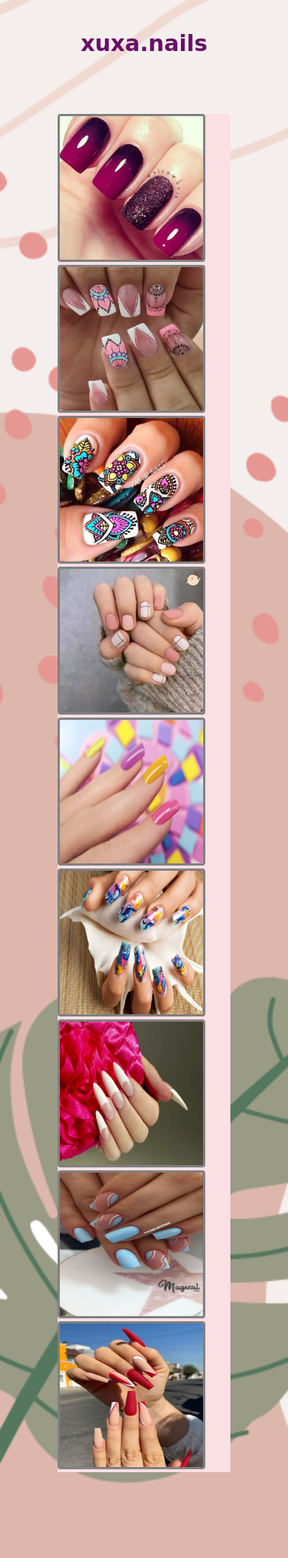
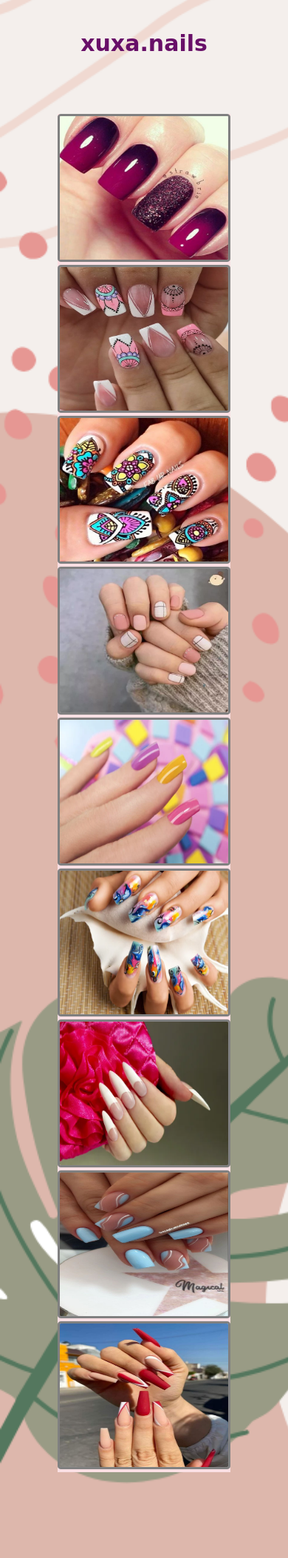
Before and after one commit to arielschinocca/proyecto-xuxa, a PHP site: page / in a window 390 px wide. Shown: the part 377-2483 px from the top of the page at 74% size. Run offline with PHP 8.4, Linux system fonts and the light colour scheme; some libraries are stand-ins or nearby versions.

Commit message:
se modifico imagenes ancho nuevo

```diff
--- a/style.css
+++ b/style.css
@@ -642,7 +642,7 @@ ul li{
     }
     .img1, .img2, .img3, .img4, .img5, .img6, .img7, .img8, .img9{
         height: 200px;
-        width: 200px
+        width: 150spx
     }
     .div-imagenes{
         display: grid;
@@ -711,7 +711,6 @@ ul li{
     }
     .img1, .img2, .img3, .img4, .img5, .img6, .img7, .img8, .img9{
             height: 150px;
-            width: 150px;
     }
     .div-imagenes{
             display: grid;
```
